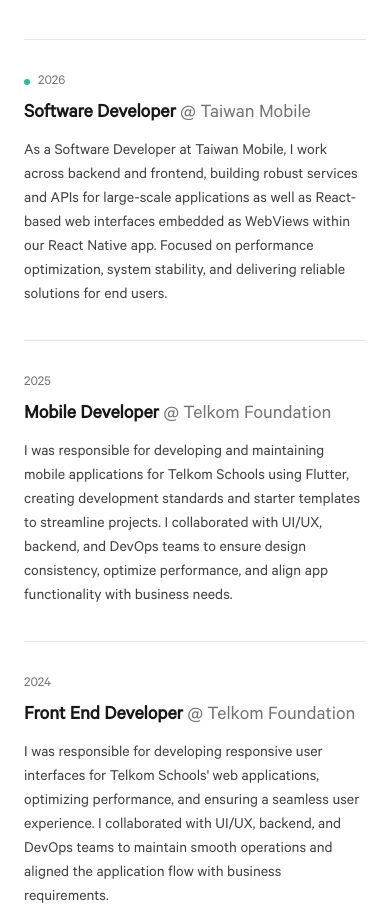
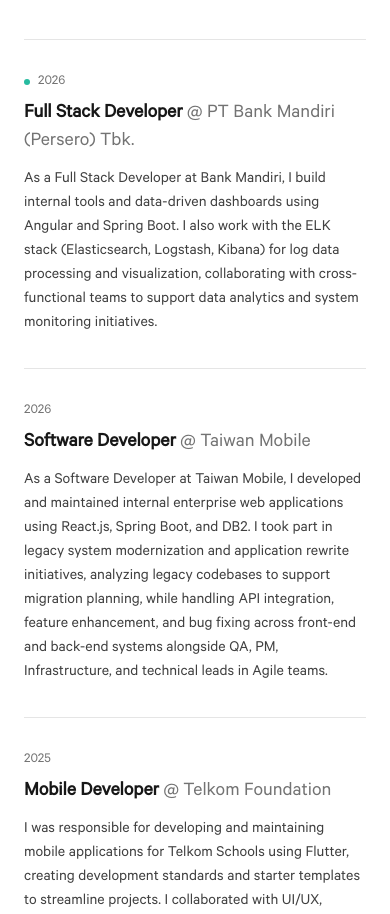
Before and after one commit to marmdhn/pro-marmdhn, a Next.js app: page / in a window 390 px wide. Shown: the part 1972-2886 px from the top of the page. Built offline with nearby package versions, Linux system fonts and the light colour scheme.

Commit message:
feat: add Full Stack Developer role at Bank Mandiri, revise Taiwan Mobile experience
Included new professional role with detailed responsibilities and technologies. Updated Taiwan Mobile experience to reflect accurate contributions and focus on legacy modernization efforts.

```diff
--- a/data/experiences.ts
+++ b/data/experiences.ts
@@ -9,11 +9,19 @@
 export const Experiences: IExperience[] = [
   {
     year: 2026,
+    title: "Full Stack Developer",
+    current: true,
+    corporate: "PT Bank Mandiri (Persero) Tbk.",
+    description:
+      "As a Full Stack Developer at Bank Mandiri, I build internal tools and data-driven dashboards using Angular and Spring Boot. I also work with the ELK stack (Elasticsearch, Logstash, Kibana) for log data processing and visualization, collaborating with cross-functional teams to support data analytics and system monitoring initiatives.",
+  },
+  {
+    year: 2026,
     title: "Software Developer",
-    current: true,
+    current: false,
     corporate: "Taiwan Mobile",
     description:
-      "As a Software Developer at Taiwan Mobile, I work across backend and frontend, building robust services and APIs for large-scale applications as well as React-based web interfaces embedded as WebViews within our React Native app. Focused on performance optimization, system stability, and delivering reliable solutions for end users.",
+      "As a Software Developer at Taiwan Mobile, I developed and maintained internal enterprise web applications using React.js, Spring Boot, and DB2. I took part in legacy system modernization and application rewrite initiatives, analyzing legacy codebases to support migration planning, while handling API integration, feature enhancement, and bug fixing across front-end and back-end systems alongside QA, PM, Infrastructure, and technical leads in Agile teams.",
   },
   {
     year: 2025,
```
